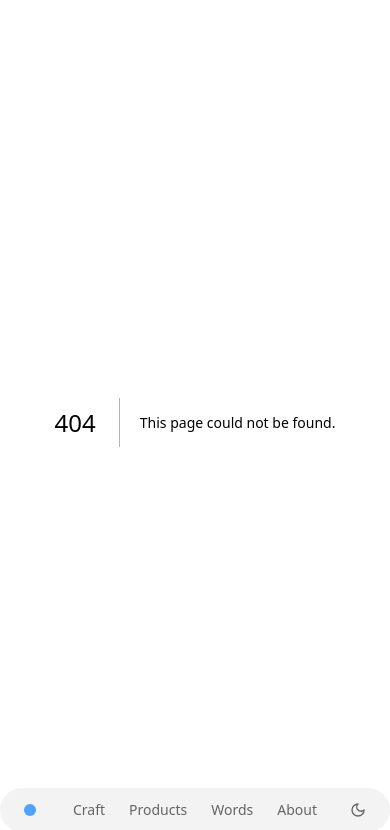
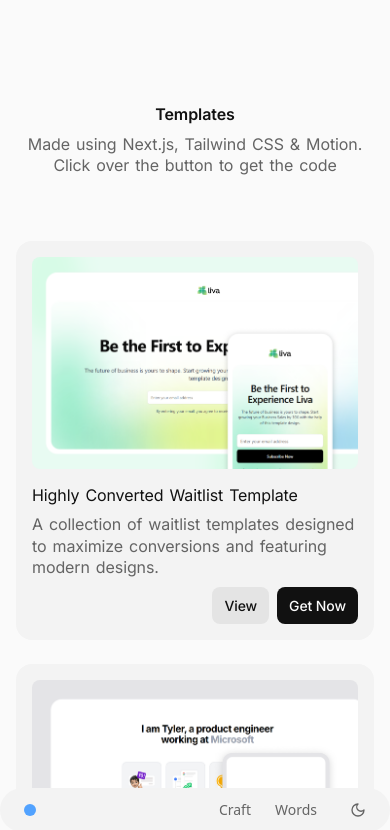
Before and after one commit to kmr-sahil/xponent, a Next.js app: page /templates in a window 390 px wide. Before the commit this address had no page. Shown: the top 830 px of the page. Built offline with nearby package versions, Linux system fonts and the light colour scheme; a web font is replaced by a local one.

Commit message:
Add templates page and portfolio constants
- Created a new templates page with a responsive grid layout showcasing various templates.
- Added project and experience constants for portfolio, detailing projects and work experience.

```diff
--- a/src/app/buttons/page.tsx
+++ b/src/app/buttons/page.tsx
@@ -1,4 +1,4 @@
-"use client";
+
 import CodeRabbitButton from "@/components/buttons/coderabbit";
 import ContentSquareButton from "@/components/buttons/contentsqaure";
 import HulyButton from "@/components/buttons/huly";
@@ -77,13 +77,13 @@ const buttons = [
 
 export default function Page() {
   return (
-    <div className="max-w-[80rem] w-full mx-auto px-4 py-10">
+    <div className="font-sans max-w-[80rem] w-full mx-auto px-4 py-10 text-base">
       {/* Small Heading */}
-      <h2 className="text-lg mt-[6rem] text-center font-semibold text-[color:var(--text-primary)] mb-[1rem]">
+      <h2 className=" mt-[4rem] text-center font-semibold  mb-[0.5rem] text-highlight">
         Button Components
       </h2>
-      <p className="text-[color:var(--muted)] mb-[4rem] text-center">
-        Made using Tailwind CSS & Motion, Click over the button to get the code
+      <p className="mb-[4rem] text-center">
+        Made using Tailwind CSS & Motion. Click over the button to get the code
       </p>
 
       {/* Responsive Grid Layout */}
@@ -91,7 +91,7 @@ export default function Page() {
         {buttons.map((btn, index) => (
           <div
             key={index}
-            className="block rounded-xl border border-[color:var(--muted-foreground)] bg-[color:var(--muted-foreground)] text-[color:var(--muted)] p-4 md:p-6 transition"
+            className="block rounded-2xl bg-[color:var(--muted-foreground)] text-[color:var(--muted)] p-4 md:p-6 transition"
           >
             {btn.button}
 
--- a/src/app/globals.css
+++ b/src/app/globals.css
@@ -40,6 +40,7 @@ body {
   letter-spacing: -0.1px;
   word-spacing: 0.1rem;
   text-align: start;
+  color: var(--muted);
 }
 
 .text-highlight {
--- a/src/app/page.tsx
+++ b/src/app/page.tsx
@@ -1,10 +1,12 @@
-import { ExternalLink, Copy, Github, Linkedin } from "lucide-react";
+import { ExternalLink, Copy, Github, Linkedin, Mail } from "lucide-react";
 import X from "../../public/x.svg";
 import Link from "next/link";
+import { projects, experience } from "@/constants/portfolio";
 
 export default function Home() {
   return (
     <main className="px-4 md:px-8 py-12 mx-auto max-w-[40rem] font-sans text-[color:var(--muted)] relative overflow-x-hidden text-base">
+      {/* About  */}
       <section className="bg-[color:var(--muted-foreground)] rounded-2xl px-6 py-4 mb-6">
         <h1 className="text-highlight">Sahil Kumar</h1>
         <p className="mb-8">Software Engineer</p>
@@ -23,69 +25,60 @@ export default function Home() {
         </div>
       </section>
 
+      {/* Projects */}
       <section className=" py-6 mb-6 group relative">
         <h2 className="text-highlight mb-2 ml-6">Projects</h2>
         <ul className="space-y-4">
-          <li className="bg-[color:var(--muted-foreground)] flex flex-col rounded-2xl px-6 py-4 group relative">
-            <a
-              href="https://sahilkmr.in/templates"
-              className="underline underline-offset-2 mb-1"
+          {projects.map((project, index) => (
+            <li
+              key={index}
+              className="bg-[color:var(--muted-foreground)] flex flex-col rounded-2xl px-6 py-4 group relative"
             >
-              prepai
-            </a>
-            <p className="">
-              [ wip ] A platform to help students take mock interviews by AI, so they get confident.
-            </p>
-          </li>
-          <li className="bg-[color:var(--muted-foreground)] flex flex-col rounded-2xl px-6 py-4 group relative">
-            <a
-              href="https://getjobs.today"
-              className="underline underline-offset-2 mb-1"
-            >
-              getjobs.today
-            </a>
-            <p className="">
-              A job search platform where companies can post jobs and candidates
-              can apply. Handled upto 10k+ users.
-            </p>
-          </li>
-
-          <li className="bg-[color:var(--muted-foreground)] flex flex-col rounded-2xl px-6 py-4 group relative">
-            <a
-              href="https://sahilkmr.in/templates"
-              className="underline underline-offset-2 mb-1"
-            >
-              templates
-            </a>
-            <p className="">
-              Collection of Startups, Waitlist, Marketing, etc landing pages
-              templates. Built using Next.js, Tailwind CSS, and TypeScript.
-            </p>
-          </li>
-
-          <li className="bg-[color:var(--muted-foreground)] flex flex-col rounded-2xl px-6 py-4 group relative">
-            <a
-              href="https://getjobs.today"
-              className="underline underline-offset-2 mb-1"
-            >
-              trustflag.in
-            </a>
-            <p className="">
-              A platform very much like Trustpilot. ( discont. due to
-              not getting enough traffic )
-            </p>
-          </li>
+              <a
+                href={project.url}
+                className="underline underline-offset-2 mb-1"
+              >
+                {project.name}
+              </a>
+              <p>{project.description}</p>
+            </li>
+          ))}
         </ul>
       </section>
 
+      {/* Experience */}
+      <section className=" py-6 mb-6 group relative">
+        <h2 className="text-highlight mb-2 ml-6">Experience</h2>
+        <ul className="space-y-4">
+          {experience.map((job, index) => (
+            <li
+              key={index}
+              className="bg-[color:var(--muted-foreground)] flex flex-col rounded-2xl px-6 py-4 group relative"
+            >
+              <div className="flex justify-between items-start w-full">
+                <div className="flex flex-col mb-1">
+                  <a href={job.url} className="underline underline-offset-2">
+                    {job.company}
+                  </a>
+                </div>
+                <span className="text-[11px] opacity-80 uppercase">
+                  {job.date}
+                </span>
+              </div>
+              <p>{job.description}</p>
+            </li>
+          ))}
+        </ul>
+      </section>
+
+      {/* Contact */}
       <section className="bg-[color:var(--muted-foreground)] rounded-2xl p-6 mb-6 flex space-x-6">
-
         <p className="w-full">11.sahil.kmr@gmail.com</p>
 
         <Link href="mailto:sk2003311@gmail.com">
-          <Copy size={18} />
+          <Mail size={18} />
         </Link>
-        <Link href="https://github.com/jobfinder456" target="_blank">
+        <Link href="https://github.com/kmr-sahil" target="_blank">
           <Github size={18} />
         </Link>
         <Link
@@ -94,11 +87,12 @@ export default function Home() {
         >
           <Linkedin size={18} />
         </Link>
-        <Link
-          href="https://linkedin.com/in/sahil-kumar-5b781721b"
-          target="_blank"
-        >
-          <img src={"/x.svg"} alt="X" className="opacity-60 w-7 dark:invert-100" />
+        <Link href="https://x.com/kr_sahil" target="_blank">
+          <img
+            src={"/x.svg"}
+            alt="X"
+            className="opacity-60 w-7 dark:invert-100"
+          />
         </Link>
       </section>
     </main>
--- /dev/null
+++ b/src/app/templates/page.tsx
@@ -0,0 +1,65 @@
+import React from "react";
+
+const templates = [
+  {
+    imgLink: "/template/waitlist.png",
+    title: "Highly Converted Waitlist Template",
+    desc: "A collection of waitlist templates designed to maximize conversions and featuring modern designs.",
+    view: "https://waitlist-templates.vercel.app/",
+    link: "https://waitlist-templates.vercel.app/",
+  },
+  {
+    imgLink: "/template/portfolio.png",
+    title: "Portfolio Template",
+    desc: "A modern and sleek portfolio template with a grid layout, project showcases, and a contact form.",
+    view: "https://demo-portfolio-tab.vercel.app/",
+    link: "https://demo-portfolio-tab.vercel.app/",
+  },
+];
+
+export default function Page() {
+  return (
+    <div className="font-sans max-w-[80rem] w-full mx-auto px-4 py-10 text-base">
+      {/* Small Heading */}
+      <h2 className=" mt-[4rem] text-center font-semibold mb-[0.5rem] text-highlight">
+        Templates
+      </h2>
+      <p className="mb-[4rem] text-center">
+        Made using Next.js, Tailwind CSS & Motion. Click over the button to get
+        the code
+      </p>
+
+      {/* Responsive Grid Layout */}
+      <div className="grid grid-cols-1 sm:grid-cols-2 gap-6">
+        {templates.map((btn, index) => (
+          <div
+            key={index}
+            className="block rounded-2xl bg-[color:var(--muted-foreground)] text-[color:var(--muted)] p-4 md:p-6 transition"
+          >
+            {btn.imgLink && (
+              <img
+                src={btn.imgLink}
+                alt={btn.title}
+                className="w-full h-auto rounded-lg mb-4"
+              />
+            )}
+
+            <div className="flex flex-col items-start justify-start gap-2">
+              <h3 className="text-highlight text-start">{btn.title}</h3>
+              <p className="text-start">{btn.desc}</p>
+
+              <div className="ml-auto flex gap-2">
+                <button className="bg-[color:var(--muted)]/10 px-3 py-2 rounded-lg text-[color:var(--text-primary)] text-[14px] font-medium cursor-pointer">
+                  View
+                </button>
+                <button className="bg-[color:var(--text-primary)] px-3 py-2 rounded-lg text-[color:var(--background)] text-[14px] font-medium cursor-pointer">
+                  Get Now
+                </button>
+              </div>
+            </div>
+          </div>
+        ))}
+      </div>
+    </div>
+  );
+}
--- a/src/components/navbar.tsx
+++ b/src/components/navbar.tsx
@@ -9,9 +9,9 @@ export default function Navbar() {
 
   const links = [
     { name: "Craft", href: "/craft" },
-    { name: "Products", href: "/products" },
+    //{ name: "Products", href: "/products" },
     { name: "Words", href: "/words" },
-    { name: "About", href: "/about" },
+    //{ name: "About", href: "/about" },
   ];
 
   return (
--- /dev/null
+++ b/src/constants/portfolio.ts
@@ -0,0 +1,51 @@
+export const projects = [
+  {
+    name: "prepai",
+    url: "",
+    description:
+      "[ wip ] A platform to help students take mock interviews by AI, so they get confident.",
+  },
+  {
+    name: "getjobs.today",
+    url: "https://getjobs.today",
+    description:
+      "A job search platform where companies can post jobs and candidates can apply. Handled upto 10k+ users.",
+  },
+  {
+    name: "templates",
+    url: "/templates",
+    description:
+      "Collection of Startups, Waitlist, Marketing, etc landing pages templates. Built using Next.js, Tailwind CSS, and TypeScript.",
+  },
+
+  {
+    name: "trustflag.in",
+    url: "",
+    description:
+      "A platform very much like Trustpilot. ( discont. due to not getting enough traffic )",
+  },
+];
+
+export const experience = [
+  {
+    company: "Lamarr",
+    url: "https://lamarr.tech",
+    date: "Sep 2024 - Nov 2024",
+    description:
+      "Developed restaurant POS, learning management, and clinic booking systems using PostgreSQL, Express.js, AWS and Next.js, delivering 25% faster with 30% improved client satisfaction.",
+  },
+  {
+    company: "Palipoint",
+    url: "https://www.palipoint.com/",
+    date: "Mar 2024 - Jul 2024",
+    description:
+      "Led frontend development for MVP prototype using TypeScript, Material-UI, Next.js and Vitest, accelerating timelines by 20%, reducing bugs by 15%, and boosting funding prospects by 75%.",
+  },
+  {
+    company: "DailyDumbbell",
+    url: "https://dailydumbbell.in/",
+    date: "Jul 2022 - Nov 2022",
+    description:
+      "Developed product features and redesigned website/app interfaces, increasing user engagement by 45% and brand recognition by 30% through improved usability and a new feedback system.",
+  },
+];
```
Also changed, not shown: public/template/portfolio.png (added), public/template/waitlist.png (added).
